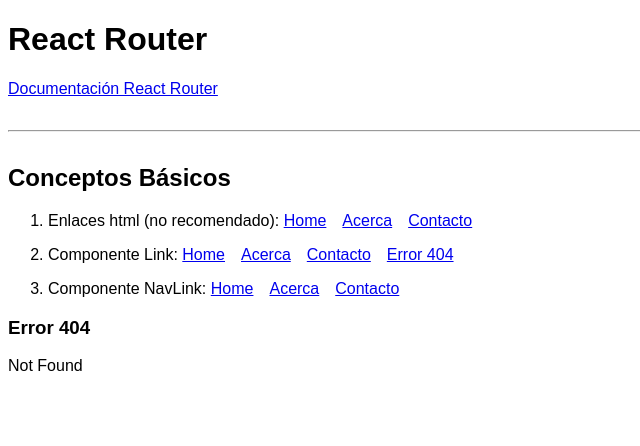
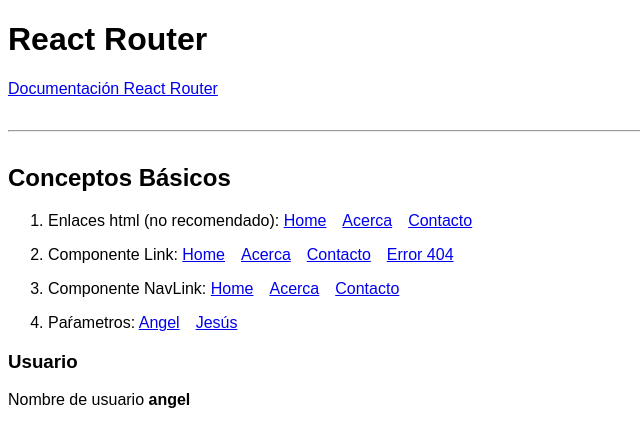
Before and after one commit to AOcelopilli/React-router-jm, a React (Create React App) app in the folder react-router/: page /usuario/angel in a window 1280 px wide. Shown: the top 446 px of the page, without its empty margins (0-640 px from the left). Built offline with nearby package versions, Linux system fonts and the light colour scheme.

Commit message:
useParams

```diff
--- a/react-router/src/components/ConceptosBasicos.js
+++ b/react-router/src/components/ConceptosBasicos.js
@@ -3,6 +3,7 @@
 import Contacto from "../pages/Contacto";
 import Error404 from "../pages/Error404";
 import Home from "../pages/Home";
+import Usuario from "../pages/Usuario";
 import MenuConceptos from "./MenuConceptos";
 
 export const ConceptosBasicos = () => {
@@ -15,6 +16,7 @@
           <Route exact path="/" component={Home} />
           <Route exact path="/acerca" component={Acerca} />
           <Route exact path="/contacto" component={Contacto} />
+          <Route exact path="/usuario/:username" component={Usuario} />
           <Route path="*" component={Error404} />
         </Switch>
       </Router>
--- a/react-router/src/components/MenuConceptos.js
+++ b/react-router/src/components/MenuConceptos.js
@@ -29,6 +29,11 @@
             Contacto
           </NavLink>
         </li>
+        <li>
+          <span>Paŕametros: </span>
+          <Link to="/usuario/angel">Angel</Link>
+          <Link to="/usuario/jesus">Jesús</Link>
+        </li>
       </ol>
     </nav>
   );
--- /dev/null
+++ b/react-router/src/pages/Usuario.js
@@ -0,0 +1,19 @@
+const { useParams } = require("react-router");
+
+const Usuario = () => {
+  // let params = useParams();
+  // console.log(params);
+
+  let { username } = useParams();
+
+  return (
+    <div>
+      <h3>Usuario</h3>
+      <p>
+        Nombre de usuario <b>{username}</b>
+      </p>
+    </div>
+  );
+};
+
+export default Usuario;
```
